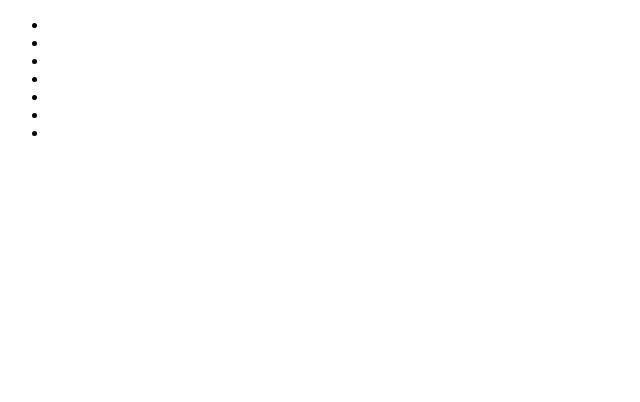
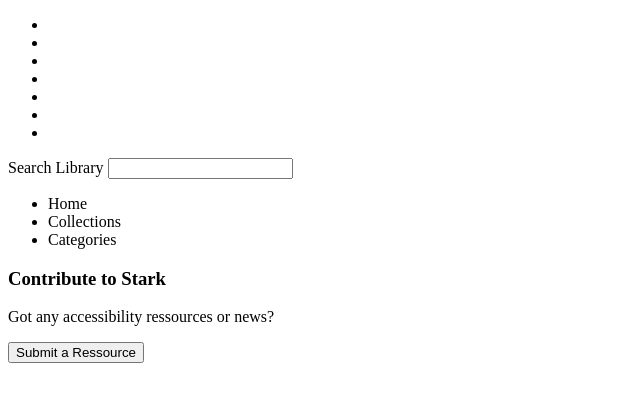
Before and after one commit to FrankJF-00/wbs-website, a plain HTML site: page index.html in a window 1280 px wide. Shown: the whole page, without its empty margins (0-640 px from the left). Drawn offline with Linux system fonts and the light colour scheme.

Commit message:
aside HTML structure

```diff
--- a/index.html
+++ b/index.html
@@ -22,7 +22,22 @@
     </header>
 
     <main>
-      <aside></aside>
+      <aside>
+        <form>
+          <label for="search">Search Library</label>
+          <input type="search" name="search" id="search" />
+        </form>
+        <ul>
+          <li><a href="#"></a>Home</li>
+          <li><a href="#"></a>Collections</li>
+          <li><a href="#"></a>Categories</li>
+        </ul>
+        <article>
+          <h3>Contribute to Stark</h3>
+          <p>Got any accessibility ressources or news?</p>
+          <button type="submit">Submit a Ressource</button>
+        </article>
+      </aside>
       <section>
         <section></section>
         <section></section>
```
